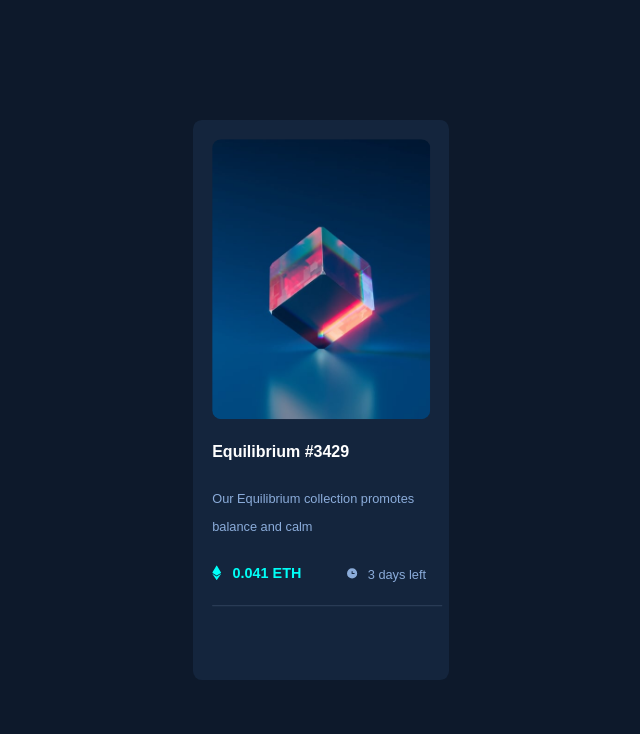
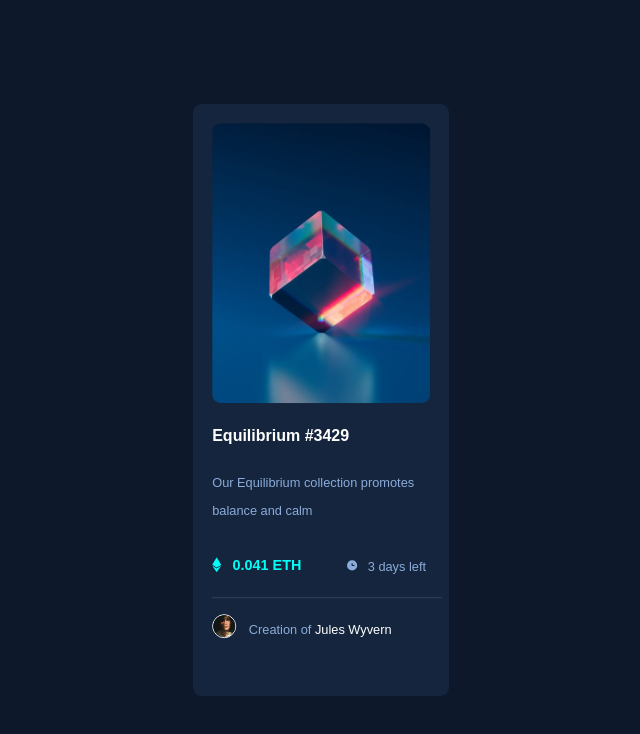
Before and after one commit to Creuma-Kuzola/NFT-card-preview, a plain HTML site: page index.html in a window 1280 px wide. Shown: the whole page, without its empty margins (319-959 px from the left). Drawn offline with Linux system fonts and the light colour scheme.

Commit message:
feat: desktop version done

```diff
--- a/css/index.css
+++ b/css/index.css
@@ -21,7 +21,7 @@ body{
 
     background-color: hsl(216, 50%, 16%);
     width: 20vw;
-    height: 70vh;
+    height: 74vh;
     border-radius: 0.7vw;
     /*box-shadow: 0.5vw 0.3vw 0.3vw hsl(178, 100%, 50%);*/
 }
@@ -71,7 +71,7 @@ body{
     display: grid;
     grid-template-columns: 2;
     grid-auto-flow: column;
-    margin-top: 3vh;
+    margin-top: 4vh;
 }
 
 .section-ethereum, .section-time{
@@ -124,3 +124,42 @@ body{
     margin-top: 3vh;
 
 }
+
+.section-author{
+    display: grid;
+    grid-template-columns: 2;
+    grid-auto-flow: column;
+    margin-top: 2vh;
+}
+
+.section-author-section{
+
+    width: 1.5rem;
+    height: 1.5rem;
+    border-radius: 50vw;
+    border: 0.1vw hsl(0, 0%, 100%) solid;
+}
+
+.section-author-img{
+    width: 100%;
+    height: 100%;
+    object-fit: cover;
+}
+
+.section-author-p, .section-author-p-span{
+
+    font-size: 0.8rem;
+    line-height: 4vh;
+
+}
+
+.section-author-p{
+
+    color: hsl(215, 51%, 70%);
+    transform: translateX(-2.5vw);
+}
+
+.section-author-p-span{
+
+    color:hsl(0, 0%, 100%) ;
+}
--- a/index.html
+++ b/index.html
@@ -32,6 +32,15 @@
             </section>
 
             <hr class="hr-line">
+
+
+            <section class="section-author">
+                <section class="section-author-section">
+                    <img class="section-author-img" src="./images/image-avatar.png">
+                </section>
+                <p class="section-author-p"> Creation of <span class="section-author-p-span">Jules Wyvern</span> </p>
+            </section>
+
         </div>
 
 
```
